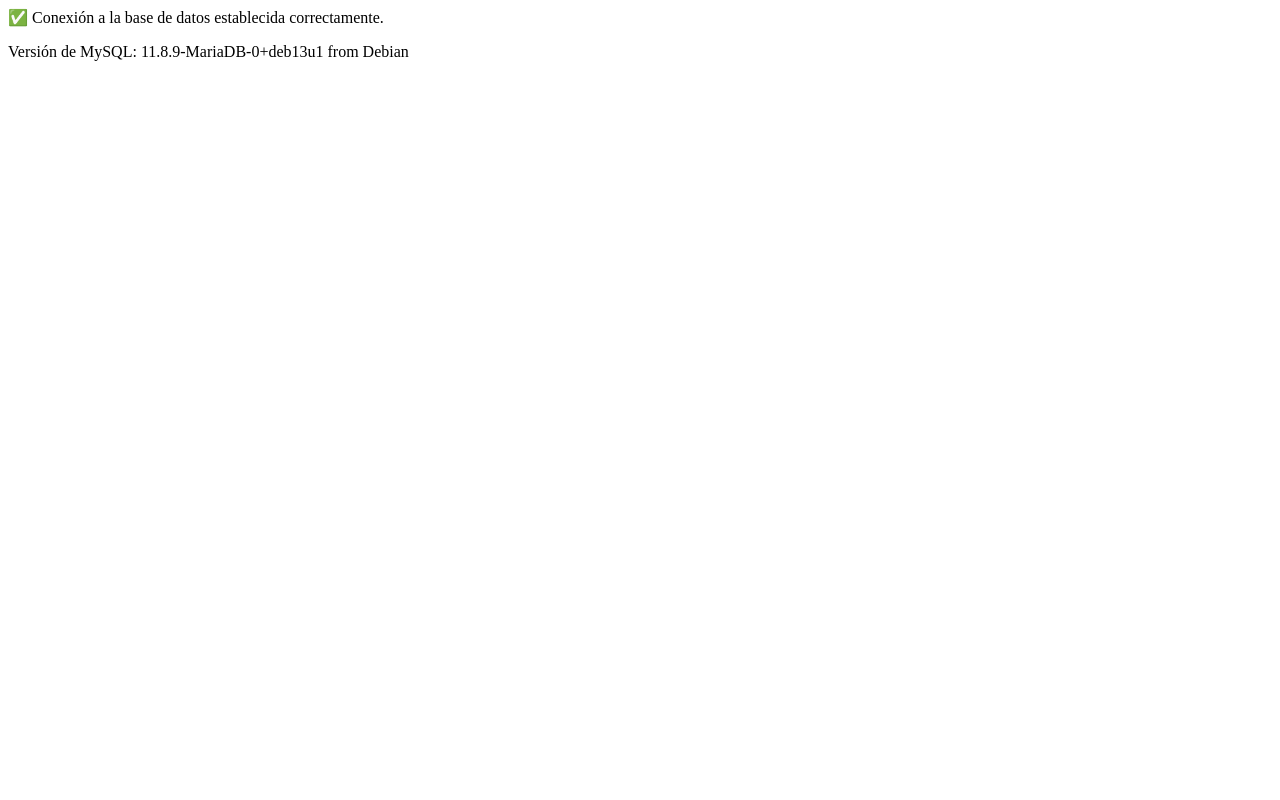
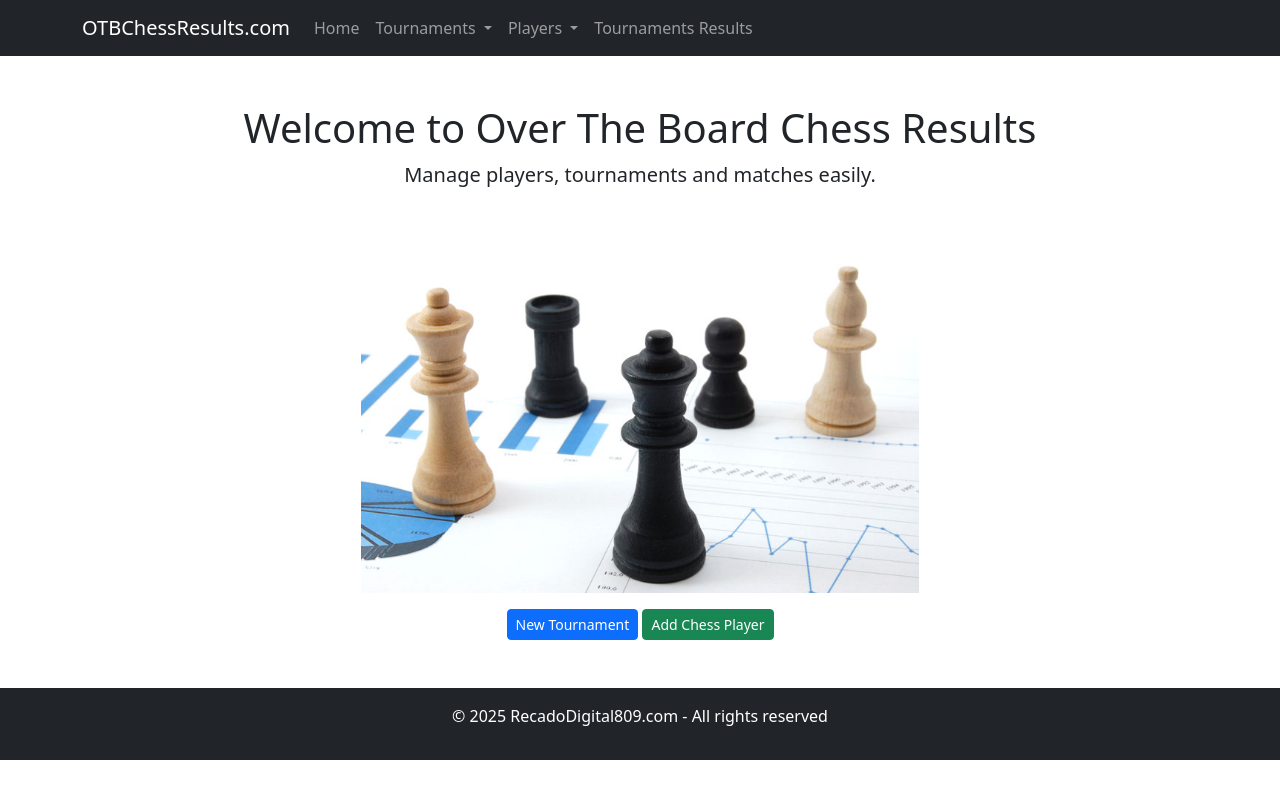
Before and after one commit to recadodigital809/otbchessresults, a PHP site: page / in a window 1280 px wide. Run offline with PHP 8.4, Linux system fonts and the light colour scheme.

Commit message:
Add index.php

```diff
--- a/public/index.php
+++ b/public/index.php
@@ -1,15 +1,19 @@
+<!-- index.php -->
 <?php
 
+require_once __DIR__ . '/templates/header.php';
 require_once __DIR__ . '/database/connection.php';
 
-try {
-    $pdo = getDBConnection();
-    echo "<p>✅ Conexión a la base de datos establecida correctamente.</p>";
+?>
 
-    // Ejemplo: Obtener la versión de MySQL
-    $stmt = $pdo->query("SELECT VERSION() AS mysql_version");
-    $row = $stmt->fetch();
-    echo "<p>Versión de MySQL: " . htmlspecialchars($row['mysql_version']) . "</p>";
-} catch (Exception $e) {
-    echo "<p>❌ Error: " . htmlspecialchars($e->getMessage()) . "</p>";
-}
+<div class="container mt-5 text-center">
+    <h1>Welcome to Over The Board Chess Results</h1>
+    <p class="lead">Manage players, tournaments and matches easily.</p>
+    <img src="img\shutterstock_22825027.jpg" alt="Chess Piece" class="img-fluid my-3" style="width: 50%;">
+    <div>
+        <a href="nuevo_torneo.php" class="btn btn-primary btn-sm">New Tournament</a>
+        <a href="agregar_jugadores_torneo.php" class="btn btn-success btn-sm">Add Chess Player</a>
+    </div>
+</div>
+
+<?php include __DIR__ . '/templates/footer.php'; ?>
```
Also changed, not shown: public/index_test.php (added, +15 -0 lines).
